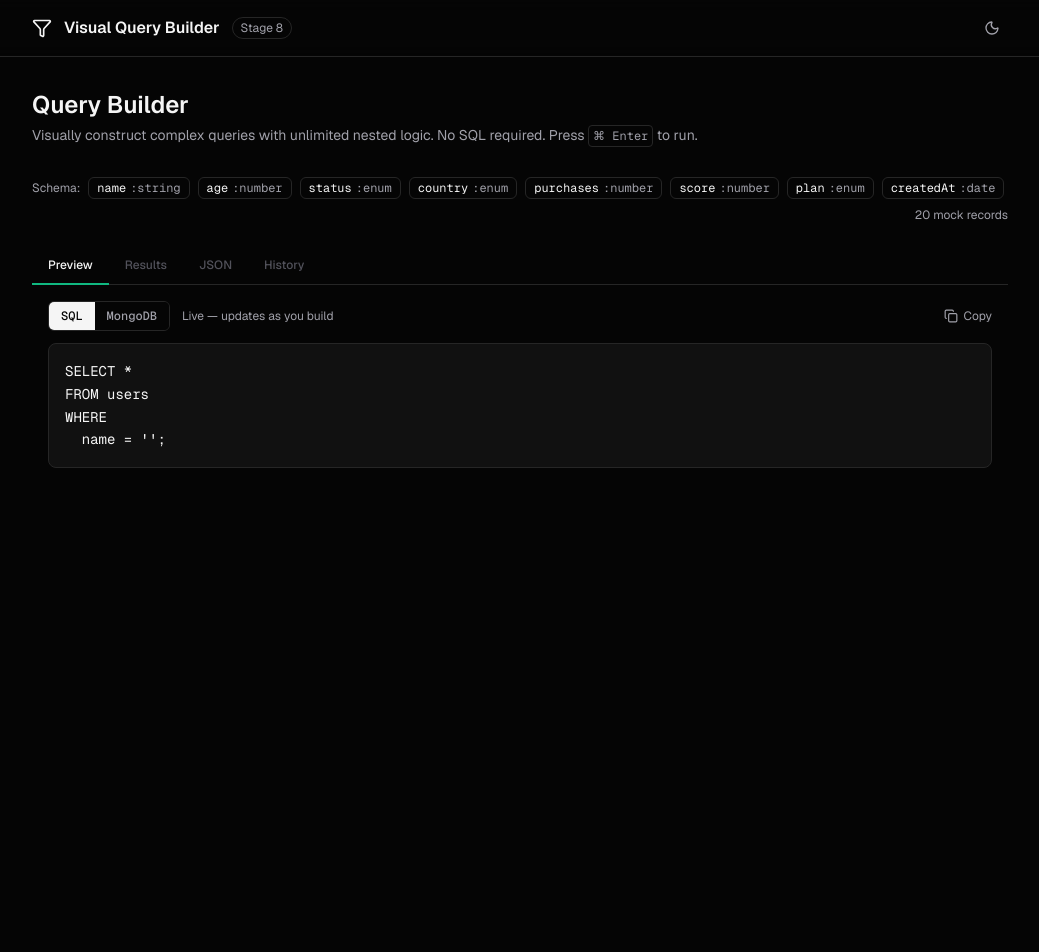
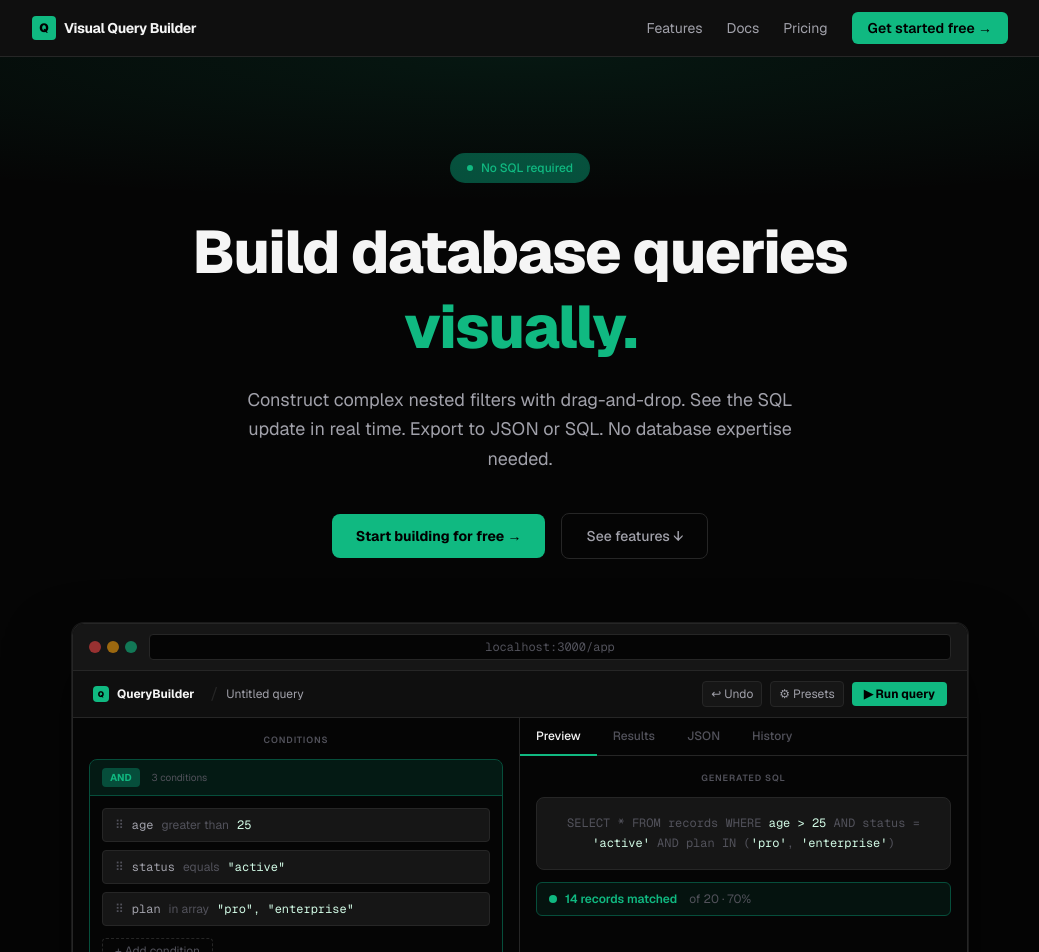
Before and after one commit to ussyalfaks/visual-query-builder, a Next.js app: page / in a window 1280 px wide. Shown: the top 952 px of the page, without its empty margins (120-1159 px from the left). Before the commit the page ends 800 px from the top, so only its background shows below. Built offline with nearby package versions, Linux system fonts and the light colour scheme.

Commit message:
feat: add SaaS landing page at /

```diff
--- a/app/page.tsx
+++ b/app/page.tsx
@@ -1,74 +1,207 @@
-'use client';
-import { useState } from 'react';
-import { Moon, Sun, Filter } from 'lucide-react';
-import { QueryBuilder } from '@/components/QueryBuilder';
+import Link from 'next/link';
 
-export default function Home() {
-  const [dark, setDark] = useState(false);
+export default function LandingPage() {
+  return (
+    <div className="min-h-screen bg-background text-foreground font-sans">
 
-  const toggleDark = () => {
-    setDark(d => {
-      document.documentElement.classList.toggle('dark', !d);
-      return !d;
-    });
-  };
+      {/* NAV */}
+      <nav className="sticky top-0 z-50 bg-surface border-b border-border">
+        <div className="max-w-5xl mx-auto px-6 h-14 flex items-center gap-8">
+          <div className="flex items-center gap-2">
+            <div className="w-6 h-6 rounded bg-accent flex items-center justify-center shrink-0">
+              <span className="text-xs font-black text-black leading-none">Q</span>
+            </div>
+            <span className="text-sm font-bold tracking-tight">Visual Query Builder</span>
+          </div>
+          <div className="flex items-center gap-6 ml-auto">
+            <a href="#features" className="text-sm text-muted-foreground hover:text-foreground transition-colors">Features</a>
+            <a href="#" className="text-sm text-muted-foreground hover:text-foreground transition-colors">Docs</a>
+            <a href="#" className="text-sm text-muted-foreground hover:text-foreground transition-colors">Pricing</a>
+            <Link
+              href="/app"
+              className="text-sm font-semibold bg-accent text-black px-4 py-1.5 rounded-md hover:bg-accent-hover transition-colors"
+            >
+              Get started free →
+            </Link>
+          </div>
+        </div>
+      </nav>
 
-  return (
-    <main className="min-h-screen bg-background">
-      {/* Header */}
-      <header className="border-b border-border bg-background/80 backdrop-blur sticky top-0 z-40">
-        <div className="max-w-5xl mx-auto px-6 h-14 flex items-center gap-3">
-          <Filter className="h-5 w-5" />
-          <span className="font-semibold text-base">Visual Query Builder</span>
-          <span className="text-xs px-2 py-0.5 rounded-full border border-border text-muted-foreground">Stage 8</span>
-          <div className="flex-1" />
-          <button
-            onClick={toggleDark}
-            className="p-2 rounded-md hover:bg-muted text-muted-foreground hover:text-foreground transition-colors"
-            aria-label="Toggle dark mode"
-          >
-            {dark ? <Sun className="h-4 w-4" /> : <Moon className="h-4 w-4" />}
-          </button>
-        </div>
-      </header>
+      {/* HERO */}
+      <section className="relative overflow-hidden pt-24 pb-20 text-center px-6">
+        {/* Radial glow */}
+        <div
+          className="pointer-events-none absolute inset-x-0 top-0 h-72 opacity-100"
+          style={{ background: 'radial-gradient(ellipse 80% 50% at 50% 0%, rgba(16,185,129,0.10) 0%, transparent 100%)' }}
+        />
 
-      {/* Main content */}
-      <div className="max-w-5xl mx-auto px-6 py-8">
-        {/* Hero */}
-        <div className="mb-8">
-          <h1 className="text-2xl font-semibold mb-1">Query Builder</h1>
-          <p className="text-muted-foreground text-sm">
-            Visually construct complex queries with unlimited nested logic. No SQL required.
-            Press <kbd className="text-xs border border-border rounded px-1 py-0.5 font-mono">⌘ Enter</kbd> to run.
-          </p>
+        {/* Badge */}
+        <div className="inline-flex items-center gap-2 bg-accent-subtle border border-accent-subtle/60 rounded-full px-4 py-1.5 mb-8">
+          <span className="w-1.5 h-1.5 rounded-full bg-accent" />
+          <span className="text-xs text-accent font-medium">No SQL required</span>
         </div>
 
-        {/* Schema info */}
-        <div className="mb-6 flex flex-wrap gap-2 items-center">
-          <span className="text-xs text-muted-foreground">Schema:</span>
-          {[
-            { label: 'name', type: 'string' },
-            { label: 'age', type: 'number' },
-            { label: 'status', type: 'enum' },
-            { label: 'country', type: 'enum' },
-            { label: 'purchases', type: 'number' },
-            { label: 'score', type: 'number' },
-            { label: 'plan', type: 'enum' },
-            { label: 'createdAt', type: 'date' },
-          ].map(f => (
-            <span
-              key={f.label}
-              className="text-xs px-2 py-0.5 rounded-md border border-border font-mono"
-            >
-              {f.label}
-              <span className="text-muted-foreground ml-1">:{f.type}</span>
-            </span>
-          ))}
-          <span className="text-xs text-muted-foreground ml-auto">{20} mock records</span>
+        {/* Headline */}
+        <h1 className="text-5xl md:text-6xl font-extrabold tracking-tight leading-tight mb-5 max-w-2xl mx-auto">
+          Build database queries{' '}
+          <span className="text-accent">visually.</span>
+        </h1>
+
+        <p className="text-lg text-muted-foreground max-w-xl mx-auto mb-10 leading-relaxed">
+          Construct complex nested filters with drag-and-drop.
+          See the SQL update in real time. Export to JSON or SQL.
+          No database expertise needed.
+        </p>
+
+        {/* CTAs */}
+        <div className="flex items-center justify-center gap-4 mb-16">
+          <Link
+            href="/app"
+            className="bg-accent text-black font-bold px-6 py-3 rounded-lg text-sm hover:bg-accent-hover transition-colors"
+          >
+            Start building for free →
+          </Link>
+          <a
+            href="#features"
+            className="border border-border text-muted-foreground font-medium px-6 py-3 rounded-lg text-sm hover:text-foreground hover:border-muted-foreground transition-colors"
+          >
+            See features ↓
+          </a>
         </div>
 
-        <QueryBuilder />
-      </div>
-    </main>
+        {/* Product screenshot */}
+        <div className="max-w-4xl mx-auto">
+          <div
+            className="rounded-xl border border-border overflow-hidden"
+            style={{ boxShadow: '0 0 0 1px #1a1a1a, 0 32px 64px rgba(0,0,0,0.6)' }}
+          >
+            {/* Browser chrome */}
+            <div className="bg-surface-raised border-b border-border px-4 py-2.5 flex items-center gap-3">
+              <div className="flex gap-1.5">
+                <div className="w-3 h-3 rounded-full bg-destructive/60" />
+                <div className="w-3 h-3 rounded-full bg-warning/60" />
+                <div className="w-3 h-3 rounded-full bg-accent/60" />
+              </div>
+              <div className="flex-1 bg-background border border-border rounded px-3 py-1 text-xs text-subtle font-mono">
+                localhost:3000/app
+              </div>
+            </div>
+
+            {/* App top bar (static mockup) */}
+            <div className="bg-surface border-b border-border px-5 py-2.5 flex items-center gap-2">
+              <div className="flex items-center gap-2 mr-2">
+                <div className="w-4 h-4 rounded bg-accent flex items-center justify-center">
+                  <span className="text-[8px] font-black text-black">Q</span>
+                </div>
+                <span className="text-xs font-bold">QueryBuilder</span>
+              </div>
+              <span className="text-border">/</span>
+              <span className="text-xs text-muted-foreground">Untitled query</span>
+              <div className="ml-auto flex items-center gap-2">
+                <span className="text-xs text-muted-foreground border border-border rounded px-2 py-1 bg-surface-raised">↩ Undo</span>
+                <span className="text-xs text-muted-foreground border border-border rounded px-2 py-1 bg-surface-raised">⚙ Presets</span>
+                <span className="text-xs font-bold bg-accent text-black rounded px-3 py-1">▶ Run query</span>
+              </div>
+            </div>
+
+            {/* Split panel mockup */}
+            <div className="flex" style={{ minHeight: '280px' }}>
+              {/* Left: conditions */}
+              <div className="w-1/2 border-r border-border p-4">
+                <p className="text-[9px] uppercase tracking-widest text-subtle font-semibold mb-3">Conditions</p>
+                <div className="border border-accent-subtle rounded-lg overflow-hidden">
+                  <div className="bg-accent-subtle/30 px-3 py-2 flex items-center gap-3 border-b border-accent-subtle">
+                    <span className="text-[10px] font-bold bg-accent-subtle text-accent px-2 py-0.5 rounded">AND</span>
+                    <span className="text-[10px] text-subtle">3 conditions</span>
+                  </div>
+                  <div className="p-3 flex flex-col gap-2 bg-background">
+                    {[
+                      ['age', 'greater than', '25'],
+                      ['status', 'equals', '"active"'],
+                      ['plan', 'in array', '"pro", "enterprise"'],
+                    ].map(([field, op, val]) => (
+                      <div key={field} className="bg-surface-raised border border-border rounded px-3 py-2 flex items-center gap-2 text-xs">
+                        <span className="text-subtle">⠿</span>
+                        <span className="text-muted-foreground font-mono">{field}</span>
+                        <span className="text-subtle">{op}</span>
+                        <span className="text-accent-text font-mono">{val}</span>
+                      </div>
+                    ))}
+                    <div className="flex gap-2 pt-1">
+                      <span className="border border-dashed border-border text-subtle text-xs px-3 py-1 rounded">+ Add condition</span>
+                    </div>
+                  </div>
+                </div>
+              </div>
+
+              {/* Right: live preview */}
+              <div className="w-1/2 flex flex-col">
+                <div className="flex border-b border-border">
+                  {['Preview', 'Results', 'JSON', 'History'].map((t, i) => (
+                    <span key={t} className={`px-4 py-2.5 text-xs font-medium border-b-2 -mb-px ${i === 0 ? 'border-accent text-foreground' : 'border-transparent text-subtle'}`}>{t}</span>
+                  ))}
+                </div>
+                <div className="p-4">
+                  <p className="text-[9px] uppercase tracking-widest text-subtle font-semibold mb-3">Generated SQL</p>
+                  <div className="bg-surface-raised border border-border rounded-lg p-4 font-mono text-xs leading-relaxed">
+                    <span className="text-subtle">SELECT * FROM records WHERE{'\n'}</span>
+                    <span className="text-accent-text">{'  '}age &gt; 25{'\n'}</span>
+                    <span className="text-subtle">{'  '}AND status = </span><span className="text-accent-text">'active'{'\n'}</span>
+                    <span className="text-subtle">{'  '}AND plan IN (</span><span className="text-accent-text">'pro'</span><span className="text-subtle">, </span><span className="text-accent-text">'enterprise'</span><span className="text-subtle">)</span>
+                  </div>
+                  <div className="mt-3 flex items-center gap-2 bg-accent-subtle/20 border border-accent-subtle rounded-md px-3 py-2">
+                    <span className="w-2 h-2 rounded-full bg-accent" />
+                    <span className="text-xs text-accent font-semibold">14 records matched</span>
+                    <span className="text-xs text-subtle ml-1">of 20 · 70%</span>
+                  </div>
+                </div>
+              </div>
+            </div>
+          </div>
+        </div>
+      </section>
+
+      {/* FEATURES */}
+      <section id="features" className="py-20 px-6 border-t border-border">
+        <div className="max-w-4xl mx-auto">
+          <div className="text-center mb-12">
+            <p className="text-xs uppercase tracking-widest text-accent font-semibold mb-3">Features</p>
+            <h2 className="text-3xl font-bold tracking-tight">Everything you need to filter data</h2>
+          </div>
+          <div className="grid grid-cols-1 md:grid-cols-2 gap-4">
+            {[
+              { icon: '⬡', title: 'Unlimited nesting', desc: 'AND/OR groups nestable to any depth. Build logic as complex as your data requires.' },
+              { icon: '⇅', title: 'Drag & drop', desc: 'Reorder conditions and groups freely. Reorganize without retyping a single thing.' },
+              { icon: '◈', title: 'Live SQL & MongoDB preview', desc: 'See the generated query update in real time as you add and edit conditions.' },
+              { icon: '↓', title: 'Import & export', desc: 'Save queries as JSON, load them back instantly, and share them with your team.' },
+            ].map(f => (
+              <div key={f.title} className="bg-surface border border-border rounded-xl p-6 hover:border-muted-foreground/30 transition-colors">
+                <div className="text-2xl mb-3">{f.icon}</div>
+                <h3 className="text-sm font-semibold mb-2">{f.title}</h3>
+                <p className="text-sm text-muted-foreground leading-relaxed">{f.desc}</p>
+              </div>
+            ))}
+          </div>
+        </div>
+      </section>
+
+      {/* FOOTER */}
+      <footer className="border-t border-border/50 py-8 px-6">
+        <div className="max-w-5xl mx-auto flex items-center">
+          <div className="flex items-center gap-2">
+            <div className="w-4 h-4 rounded bg-accent flex items-center justify-center">
+              <span className="text-[8px] font-black text-black">Q</span>
+            </div>
+            <span className="text-xs text-subtle">Visual Query Builder</span>
+          </div>
+          <div className="ml-auto flex items-center gap-6">
+            <a href="#" className="text-xs text-subtle hover:text-muted-foreground transition-colors">Privacy</a>
+            <a href="#" className="text-xs text-subtle hover:text-muted-foreground transition-colors">Terms</a>
+            <a href="#" className="text-xs text-subtle hover:text-muted-foreground transition-colors">GitHub ↗</a>
+          </div>
+        </div>
+      </footer>
+
+    </div>
   );
 }
```
